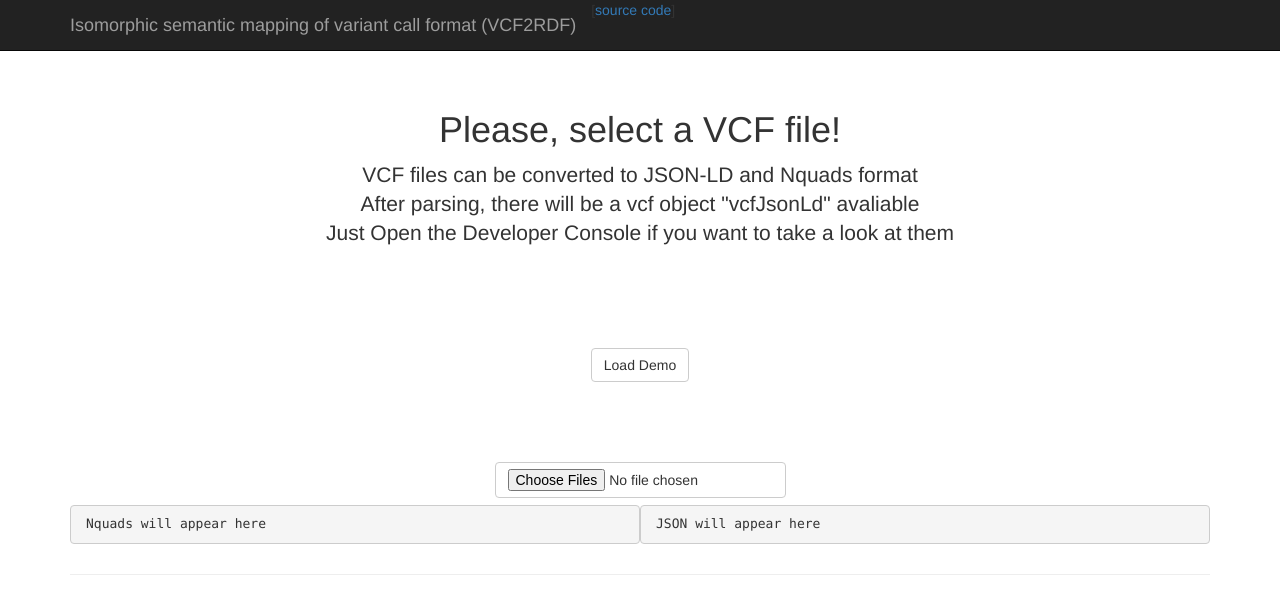
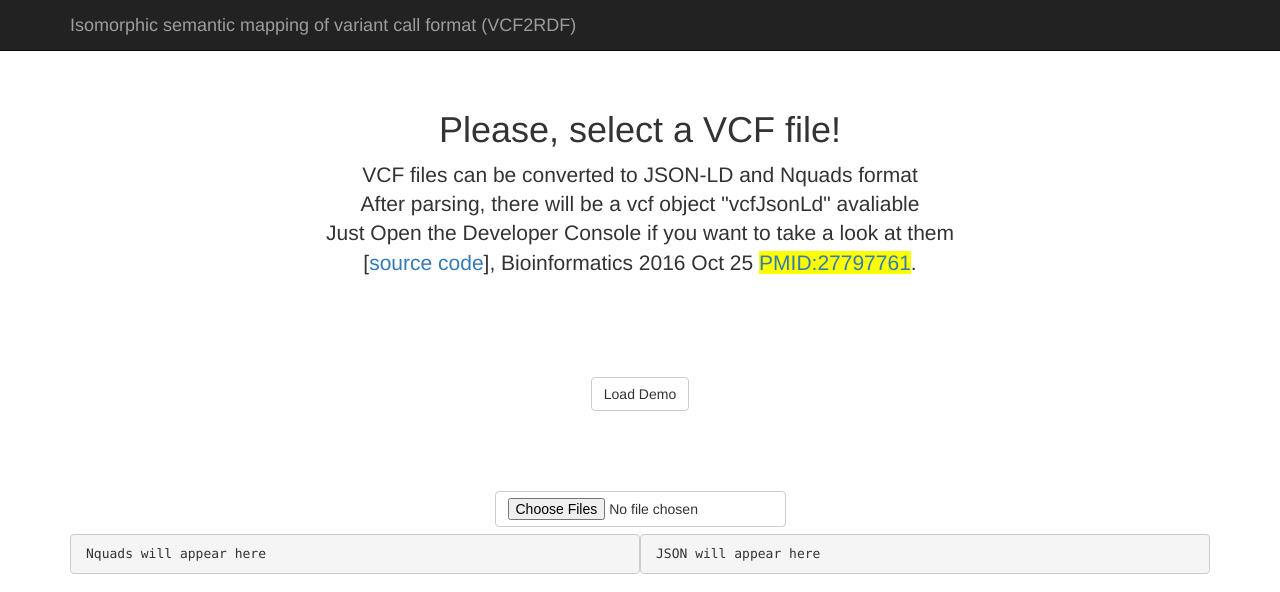
Before and after one commit to ibl/VCFr, a plain HTML site: page index.html in a window 1280 px wide. Shown: the top 592 px of the page. Drawn offline with Linux system fonts and the light colour scheme; a script that the page names is missing.

Commit message:
link to paper and source

```diff
--- a/index.html
+++ b/index.html
@@ -48,7 +48,6 @@
 			<span class="icon-bar"></span>
 		    </button>
 		    <a class="navbar-brand" >Isomorphic semantic mapping of variant call format (VCF2RDF)</a>
-			 [<a href="http://github.com/ibl/vcfr">source code</a>]
 		</div>
 	    </div>
 	</nav>
@@ -60,6 +59,7 @@
 		<p class="lead">VCF files can be converted to JSON-LD and Nquads format<br>
 		After parsing, there will be a vcf object "vcfJsonLd" avaliable<br>
 		Just Open the Developer Console if you want to take a look at them<br>
+		[<a href="http://github.com/ibl/vcfr">source code</a>], Bioinformatics 2016 Oct 25 <a href="https://www.ncbi.nlm.nih.gov/pubmed/27797761" target="_blank" style="background-color:yellow">PMID:27797761</a>.
 		</p>
 	    </div>
 
```
